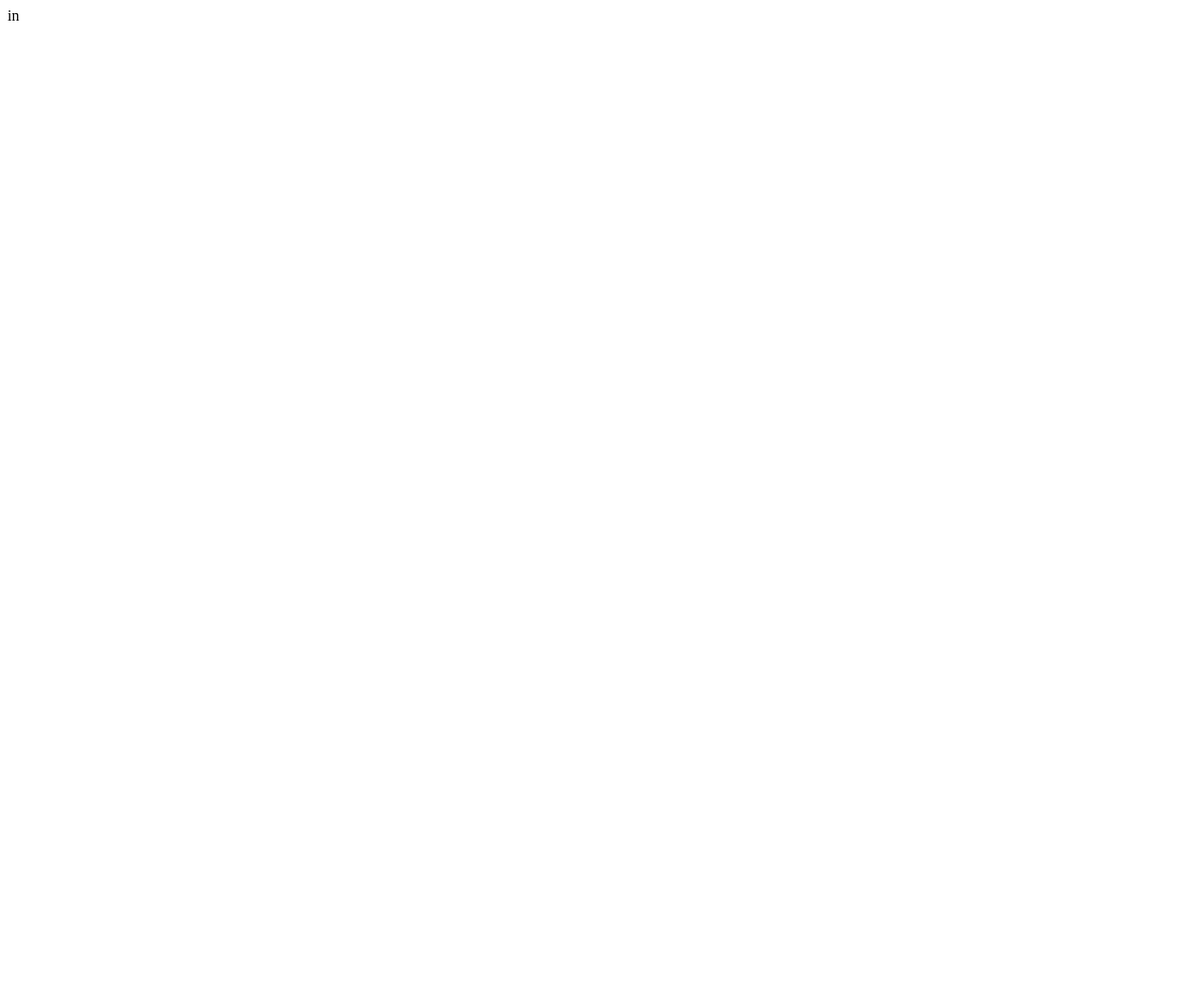
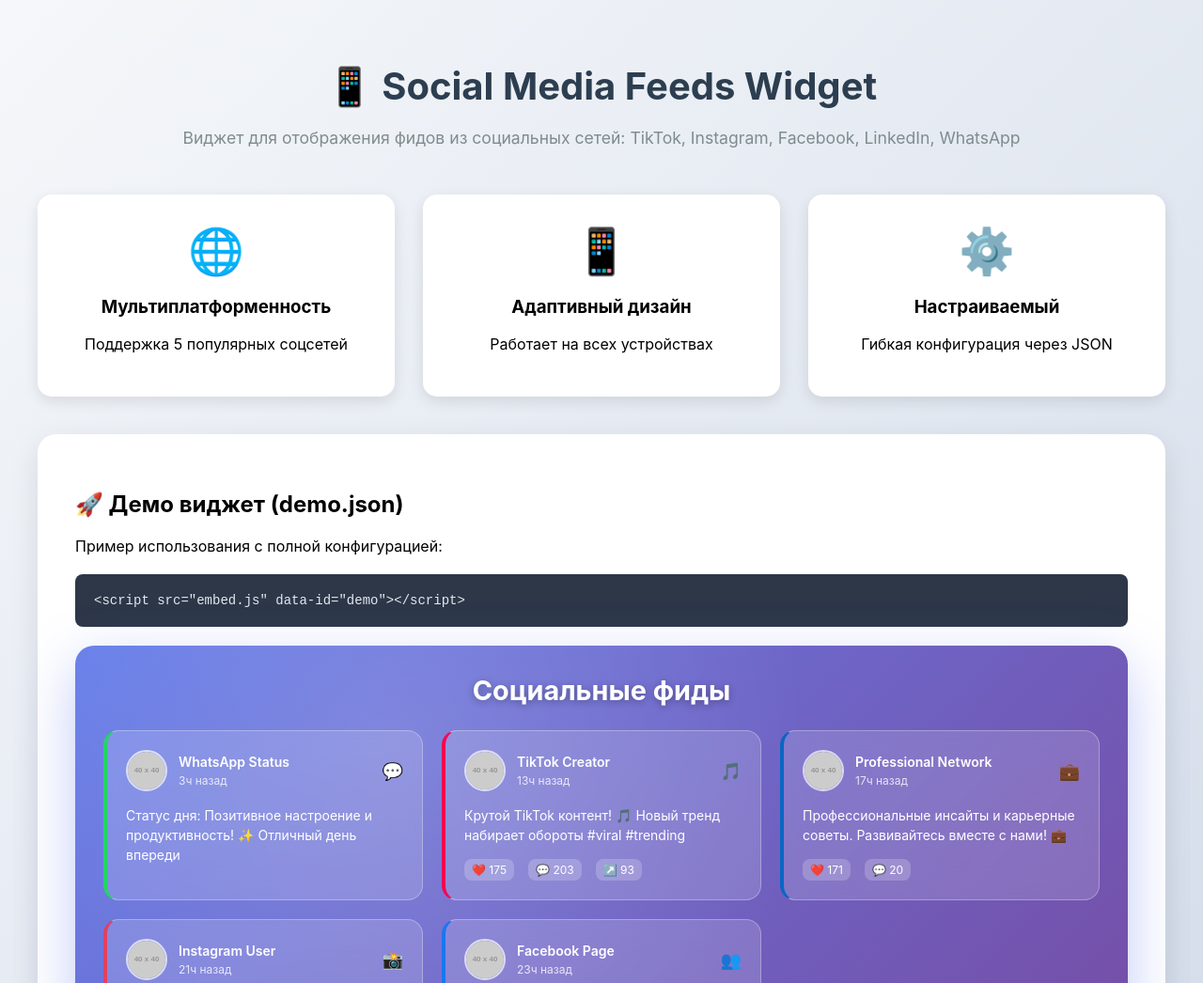
Before and after one commit to TFWidgets/social-feeds-widget, a plain HTML site: page index.html in a window 1280 px wide. Shown: the top 1046 px of the page at 94% size. Before the commit the page ends 800 px from the top, so only its background shows below. Drawn offline with Linux system fonts and the light colour scheme; placeholder pictures from the web are drawn by us.

Commit message:
Update index.html

```diff
--- a/index.html
+++ b/index.html
@@ -1 +1,125 @@
-in
+<!DOCTYPE html>
+<html lang="ru">
+<head>
+    <meta charset="UTF-8">
+    <meta name="viewport" content="width=device-width, initial-scale=1.0">
+    <title>Social Media Feeds Widget — Демо</title>
+    <style>
+        body {
+            font-family: -apple-system, BlinkMacSystemFont, 'Segoe UI', Roboto, sans-serif;
+            background: linear-gradient(135deg, #f5f7fa 0%, #c3cfe2 100%);
+            margin: 0;
+            padding: 40px 20px;
+            min-height: 100vh;
+        }
+        .container {
+            max-width: 1200px;
+            margin: 0 auto;
+        }
+        h1 {
+            text-align: center;
+            color: #2c3e50;
+            margin-bottom: 20px;
+            font-size: 2.5em;
+        }
+        .subtitle {
+            text-align: center;
+            color: #7f8c8d;
+            margin-bottom: 50px;
+            font-size: 1.1em;
+        }
+        .demo-section {
+            background: white;
+            border-radius: 20px;
+            padding: 40px;
+            margin: 40px 0;
+            box-shadow: 0 10px 30px rgba(0,0,0,0.1);
+        }
+        .code-example {
+            background: #2d3748;
+            color: #e2e8f0;
+            padding: 20px;
+            border-radius: 8px;
+            font-family: 'Courier New', monospace;
+            font-size: 14px;
+            overflow-x: auto;
+            margin: 20px 0;
+        }
+        .features {
+            display: grid;
+            grid-template-columns: repeat(auto-fit, minmax(250px, 1fr));
+            gap: 30px;
+            margin: 40px 0;
+        }
+        .feature {
+            text-align: center;
+            padding: 30px;
+            background: white;
+            border-radius: 15px;
+            box-shadow: 0 5px 15px rgba(0,0,0,0.1);
+        }
+        .feature-icon {
+            font-size: 3em;
+            margin-bottom: 15px;
+        }
+    </style>
+</head>
+<body>
+    <div class="container">
+        <h1>📱 Social Media Feeds Widget</h1>
+        <p class="subtitle">Виджет для отображения фидов из социальных сетей: TikTok, Instagram, Facebook, LinkedIn, WhatsApp</p>
+
+        <div class="features">
+            <div class="feature">
+                <div class="feature-icon">🌐</div>
+                <h3>Мультиплатформенность</h3>
+                <p>Поддержка 5 популярных соцсетей</p>
+            </div>
+            <div class="feature">
+                <div class="feature-icon">📱</div>
+                <h3>Адаптивный дизайн</h3>
+                <p>Работает на всех устройствах</p>
+            </div>
+            <div class="feature">
+                <div class="feature-icon">⚙️</div>
+                <h3>Настраиваемый</h3>
+                <p>Гибкая конфигурация через JSON</p>
+            </div>
+        </div>
+
+        <div class="demo-section">
+            <h2>🚀 Демо виджет (demo.json)</h2>
+            <p>Пример использования с полной конфигурацией:</p>
+            <div class="code-example">&lt;script src="embed.js" data-id="demo"&gt;&lt;/script&gt;</div>
+
+            <!-- Демо виджет -->
+            <script src="./embed.js" data-id="demo"></script>
+        </div>
+
+        <div class="demo-section">
+            <h2>💼 Корпоративный виджет (client123.json)</h2>
+            <p>Пример с ограниченным набором платформ:</p>
+            <div class="code-example">&lt;script src="embed.js" data-id="client123"&gt;&lt;/script&gt;</div>
+
+            <!-- Клиентский виджет -->
+            <script src="./embed.js" data-id="client123"></script>
+        </div>
+
+        <div class="demo-section">
+            <h2>📋 Интеграция</h2>
+            <h3>Базовое подключение:</h3>
+            <div class="code-example">&lt;script src="https://ВАШ-ДОМЕН/embed.js" data-id="КЛИЕНТ-ID"&gt;&lt;/script&gt;</div>
+
+            <h3>JavaScript API:</h3>
+            <div class="code-example">// Программная инициализация
+const widget = new SocialFeedsWidget('container-id', 'configs/demo.json');
+
+// Обновить фиды
+widget.render();
+
+// Остановить автообновление
+widget.destroy();</div>
+        </div>
+    </div>
+</body>
+</html>
```
